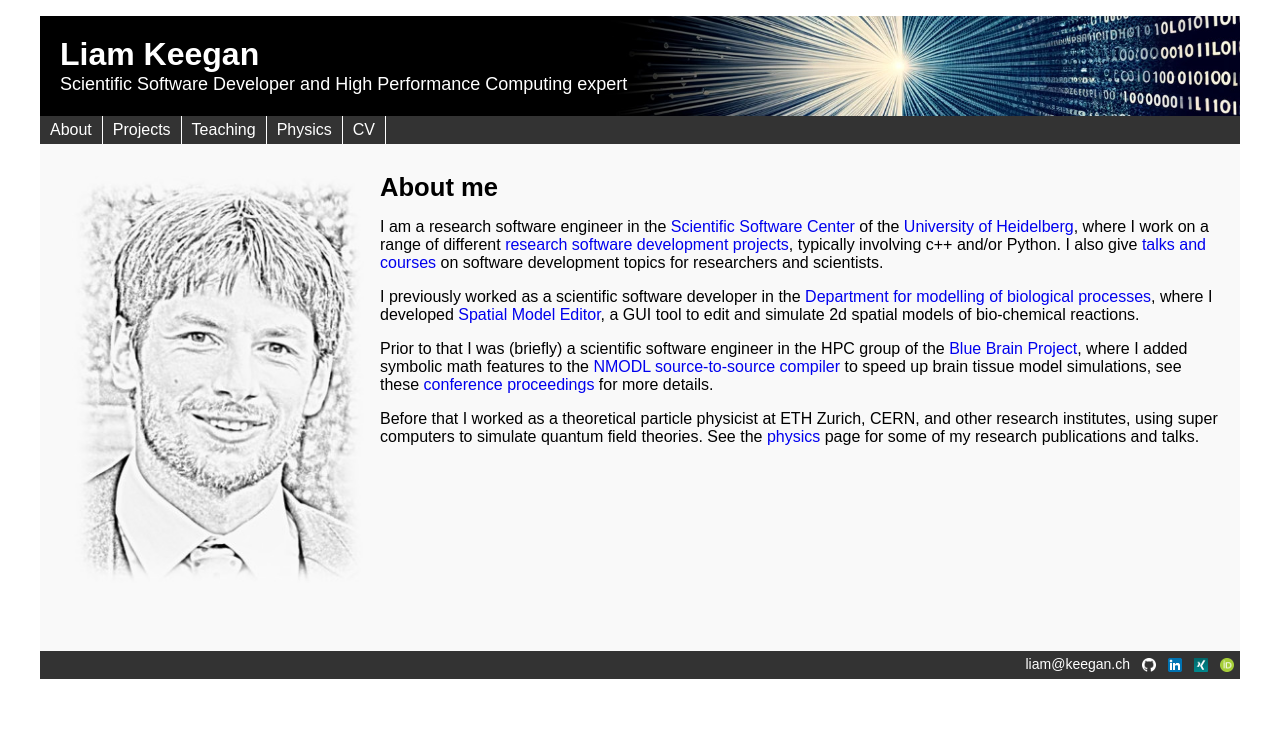
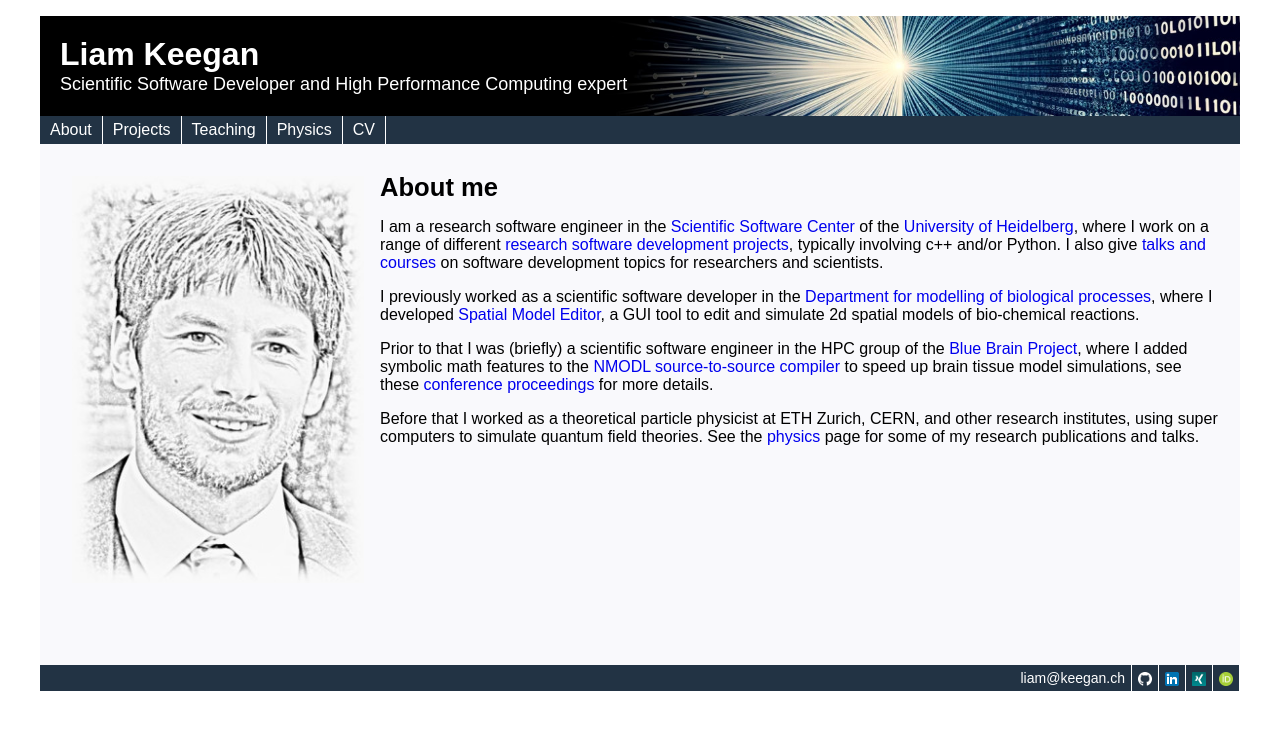
Before and after one commit to lkeegan/lkeegan.github.io, a Jekyll site: the page built from index.md, in a window 1280 px wide. Shown: the top 730 px of the page. Built offline with Jekyll 4.4.1, drawn with Linux system fonts in a browser that asks for light colours.

Commit message:
use similar ul for footer as for navbar, make color scheme slightly blue

```diff
--- a/_layouts/default.html
+++ b/_layouts/default.html
@@ -68,19 +68,31 @@ navbar_pages:
         <div id="txt">{{ content }}</div>
       </div>
       <div id="footer">
+        <ul>
+          <li>
             <a href="https://orcid.org/0000-0002-0654-4979"
               ><img src="imgs/ORCID.png" alt="ORCID" width="14px"
             /></a>
+          </li>
+          <li>
             <a href="https://www.xing.com/profile/Liam_Keegan2"
               ><img src="imgs/XING.png" alt="XING" width="14px"
             /></a>
+          </li>
+          <li>
             <a href="https://www.linkedin.com/in/liamrgkeegan"
               ><img src="imgs/LinkedIn.png" alt="LinkedIn" width="14px"
             /></a>
+          </li>
+          <li>
             <a href="https://github.com/lkeegan"
               ><img src="imgs/GitHub.png" alt="GitHub" width="14px"
             /></a>
+          </li>
+          <li>
             <a href="mailto:liam@keegan.ch">liam@keegan.ch</a>
+          </li>
+        </ul>
       </div>
     </div>
   </body>
--- a/css/layout.css
+++ b/css/layout.css
@@ -13,7 +13,7 @@ body {
   border-width: 0px;
   border-color: #333;
   max-width: 1200px;
-  background: #f9f9f9;
+  background: #f9f9fc;
   font-family: Arial, sans-serif;
 }
 
@@ -57,7 +57,7 @@ body {
   float: left;
   height: 28px;
   width: 100%;
-  background: #333;
+  background: #234;
 }
 
 #navigation ul {
@@ -81,15 +81,15 @@ body {
 
 #navigation li a.active {
   color: #000;
-  background-color: #f9f9f9;
+  background-color: #f9f9fc;
 }
 
 #navigation li a:hover {
-  background-color: #888;
+  background-color: #89a;
 }
 
 #navigation li a.active:hover {
-  background-color: #f9f9f9;
+  background-color: #f9f9fc;
 }
 
 #content {
@@ -156,23 +156,33 @@ body {
 
 #footer {
   bottom: 0;
-  background: #333;
+  background: #234;
   text-align: right;
-  height: 28px;
+  height: 26px;
   width: 100%;
   line-height: 14px;
   font-size: 14px;
   color: #fff;
 }
 
-#footer a {
+#footer ul li {
+  list-style-type: none;
+  display: inline;
+}
+
+#footer li a {
   display: block;
   float: right;
   padding: 6px;
   color: #fff;
   text-decoration: none;
+  border-right: 1px solid #fff;
 }
 
-#footer img {
+#footer li a:hover {
+  background-color: #89a;
+}
+
+#footer li img {
   vertical-align: middle;
 }
```
Lines whose indentation alone changed are shown as unchanged.
